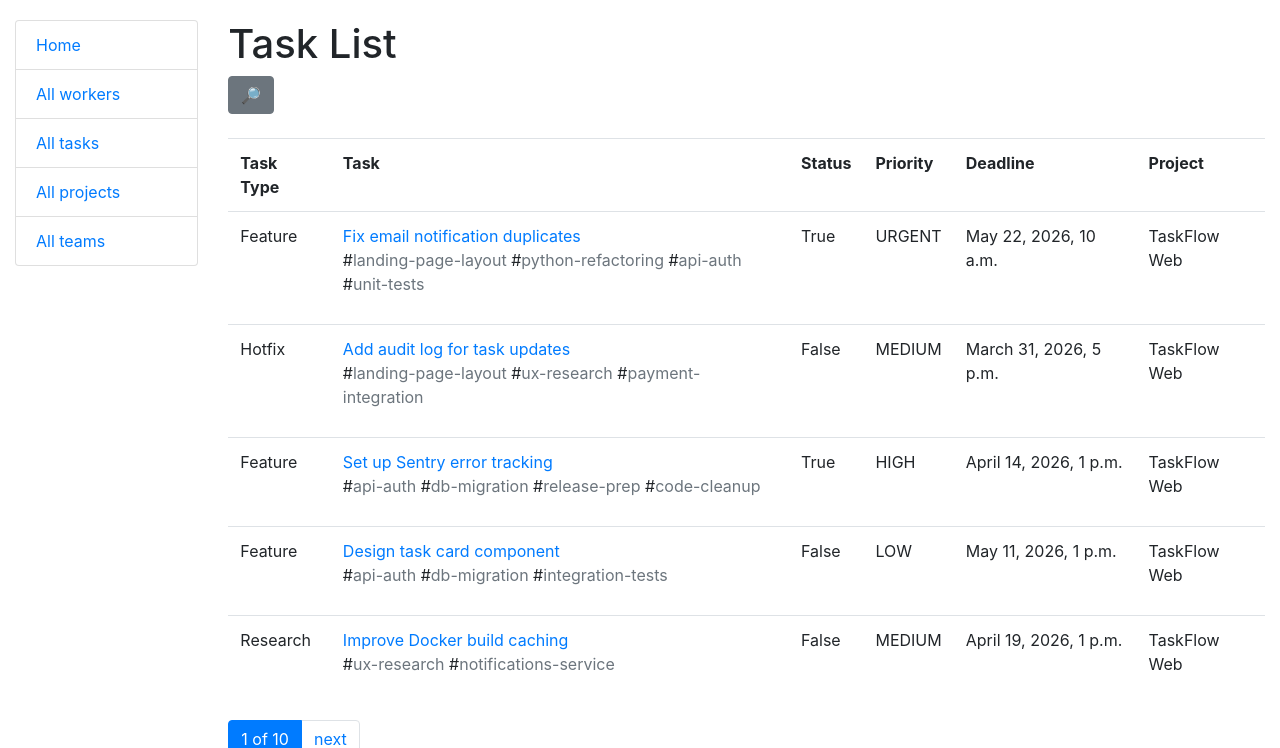
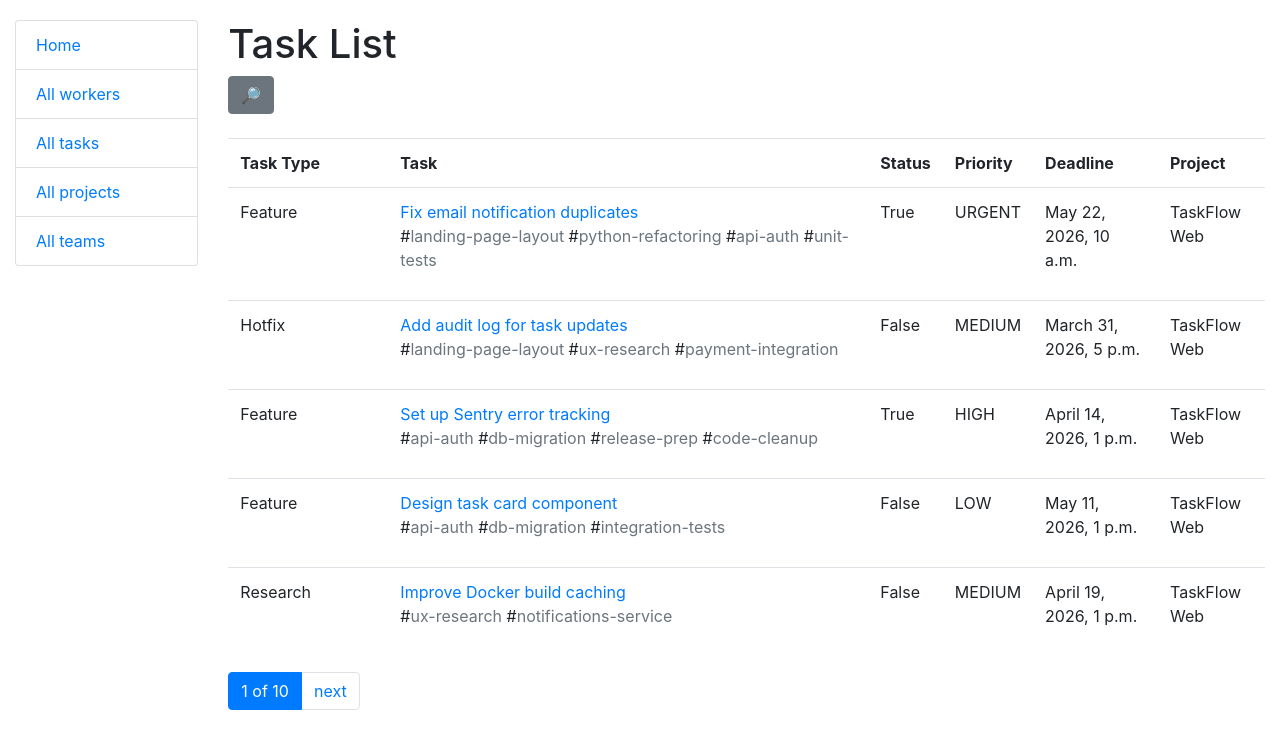
Before and after one commit to idubina/it-company-task-manager, a Django app: page /tasks/ in a window 1280 px wide. Shown: the top 748 px of the page. Run offline with Django 5.2, Linux system fonts and the light colour scheme; data comes from the database, SQL or seed files in the repository.

Commit message:
style: add css classes to set width for columns task & task type

```diff
--- a/static/css/styles.css
+++ b/static/css/styles.css
@@ -1,3 +1,17 @@
 body {
     margin-top: 20px;
 }
+
+.task-col {
+  width: 480px;
+  max-width: 480px;
+  word-wrap: break-word;
+  white-space: normal;
+}
+
+.task_type-col {
+  width: 160px;
+  max-width: 160px;
+  word-wrap: break-word;
+  white-space: normal;
+}
```
